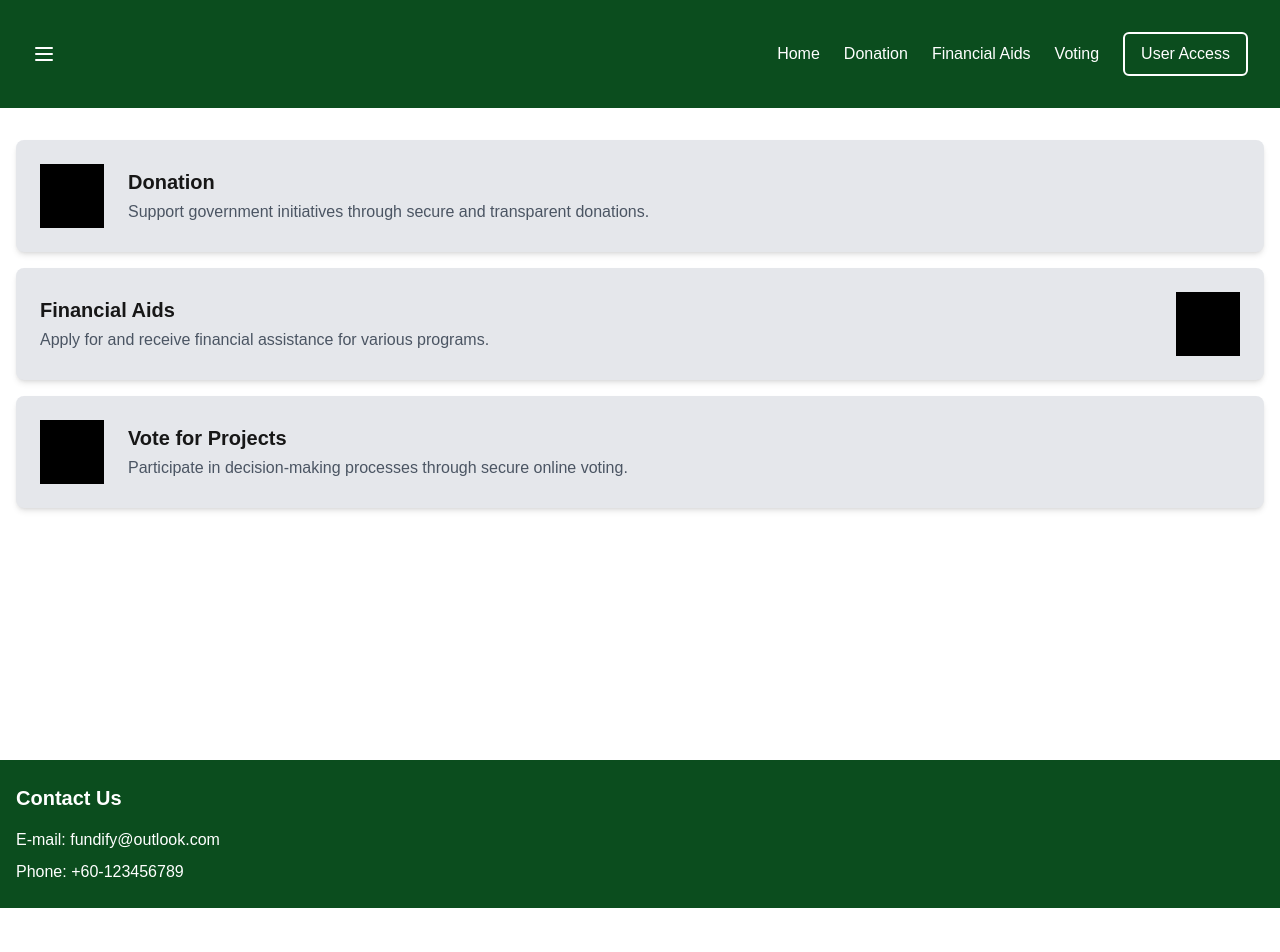
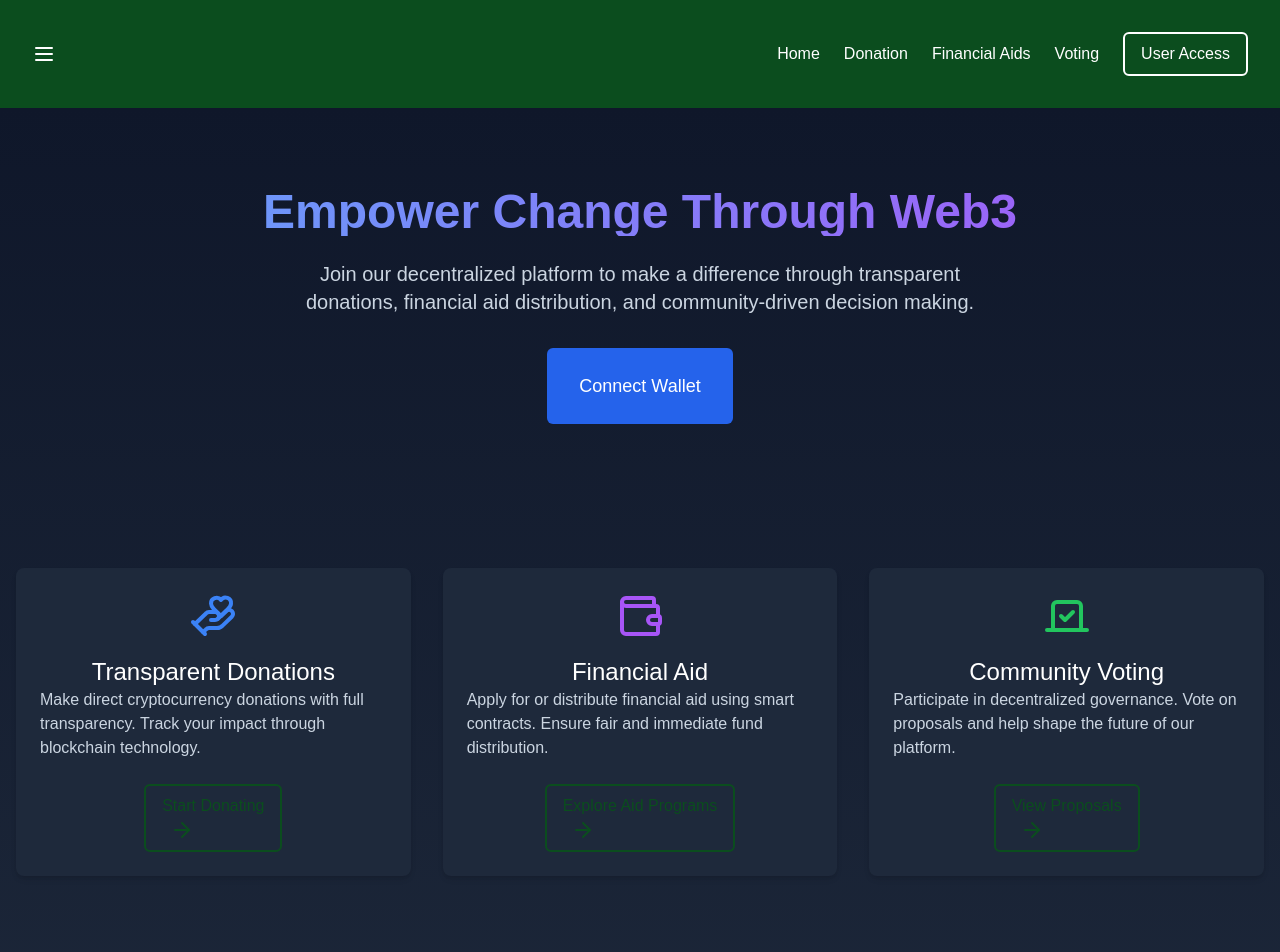
Before and after one commit to kaii3677/thaifundify, a Next.js app in the folder thaifundify/: page /mainpage in a window 1280 px wide. Shown: the top 952 px of the page. Before the commit the page ends 908 px from the top, so only its background shows below. Built offline with nearby package versions, Linux system fonts and the light colour scheme.

Commit message:
mainpage

```diff
--- a/thaifundify/app/financial/page.tsx
+++ b/thaifundify/app/financial/page.tsx
@@ -11,7 +11,7 @@ export default function Financial() {
   };
 
   return (
-    <div className="bg-gray-900 text-gray-100 min-h-screen">
+    <div className="bg-gray-900 text-gray-100 min-h-screen z-index-9">
 
       {/* Hero Banner */}
       <div className="relative bg-gray-800 overflow-hidden">
--- a/thaifundify/app/globals.css
+++ b/thaifundify/app/globals.css
@@ -24,7 +24,7 @@ body {
 .sticky-navbar {
   position: sticky;
   top: 0;
-  z-index: 10; /* Ensure it's on top of other elements */
+  z-index: 99; /* Ensure it's on top of other elements */
   background-color: #0B4D1E; /* Navbar background color */
   padding: 1rem; /* Optional: Adjust the padding if needed */
 }
--- a/thaifundify/app/login/page.tsx
+++ b/thaifundify/app/login/page.tsx
@@ -18,12 +18,12 @@ export default function Login() {
     <div className="min-h-screen flex flex-col">
 
       {/* Main Content */}
-      <main className="flex-1 max-w-7xl mx-auto px-4 py-8 w-full">
+      <main className="flex-1 max-w-7xl mx-auto px-0 py-0 w-full">
       {/* login Banner */}
         <div className="w-full h-50 mb-12 relative">
         <div className="image-wrapper">
                 <Image
-          src="/loginB2.png"
+          src="/loginB2.jpg"
           alt="Login Banner"
           layout="fill"
           objectFit="cover" // This will crop the image to fit the container while maintaining aspect ratio
--- a/thaifundify/app/mainpage/page.tsx
+++ b/thaifundify/app/mainpage/page.tsx
@@ -1,85 +1,112 @@
 'use client';
 
-import { Button } from "@/app/components/ui/Button"
-import { Card } from "@/app/components/ui/Card"
-import Link from "next/link"
-import { Menu } from 'lucide-react'
+import { Button } from "@/app/components/ui/Button";
+import { Card } from "@/app/components/ui/Card";
+import Link from "next/link";
+import { Menu, HandHeart, Wallet, Vote, ArrowRight } from 'lucide-react';
 import { useRouter } from 'next/navigation';
 
 export default function Mainpage() {
   const router = useRouter();
 
   const gotodonation = () => {
-    // Correct the path to navigate to the mainpage
-    router.push('/donation');  // Navigate to the MainPage using the correct route path
+    router.push('/donation');
   };
 
   const gotofinancial = () => {
-    // Correct the path to navigate to the mainpage
-    router.push('/financial');  // Navigate to the MainPage using the correct route path
+    router.push('/financial');
   };
 
   const gotovote = () => {
-    // Correct the path to navigate to the mainpage
-    router.push('/vote');  // Navigate to the MainPage using the correct route path
+    router.push('/vote');
   };
 
   return (
-    <div className="min-h-screen flex flex-col">
+    <div className="min-h-screen bg-gradient-to-b from-slate-900 to-slate-800 text-white">
+      {/* Hero Section */}
+      <header className="container mx-auto px-4 py-20 text-center">
+        <h1 className="text-5xl font-bold mb-6 bg-clip-text text-transparent bg-gradient-to-r from-blue-400 to-purple-500">
+          Empower Change Through Web3
+        </h1>
+        <p className="text-xl text-slate-300 mb-8 max-w-2xl mx-auto">
+          Join our decentralized platform to make a difference through transparent donations,
+          financial aid distribution, and community-driven decision making.
+        </p>
+        <Button className="bg-blue-600 hover:bg-blue-700 text-white px-8 py-6 rounded-lg text-lg">
+          Connect Wallet
+        </Button>
+      </header>
 
+      {/* Features Section */}
+      <section className="container mx-auto px-4 py-16">
+        <div className="grid md:grid-cols-3 gap-8">
+          {/* Donation Card */}
+          <Card  className="bg-slate-800 border-slate-700 hover:border-blue-500 transition-all cursor-pointer">
+            <div onClick={gotodonation} className="flex flex-col items-center p-6">
+              <HandHeart className="w-12 h-12 text-blue-500 mb-4" />
+              <h2 className="text-2xl text-white">Transparent Donations</h2>
+              <p className="text-slate-300 mb-6">
+                Make direct cryptocurrency donations with full transparency. Track your impact
+                through blockchain technology.
+              </p>
+              <Button variant="outline" className="group">
+                Start Donating
+                <ArrowRight className="ml-2 group-hover:translate-x-1 transition-transform" />
+              </Button>
+            </div>
+          </Card>
 
-      {/* Main Content */}
-      <main className="flex-1 max-w-7xl mx-auto px-4 py-8 space-y-4 w-full">
-        {/* Donation Card */}
-        <Card className="bg-gray-200">
-          <div onClick ={gotodonation}  className="p-6 flex items-center space-x-6">
-            <div className="w-16 h-16 bg-black shrink-0" />
-            <div>
-              <h2 className="text-xl font-semibold mb-1">Donation</h2>
-              <p className="text-gray-600">
-                Support government initiatives through secure and transparent donations.
+          {/* Financial Aid Card */}
+          <Card className="bg-slate-800 border-slate-700 hover:border-purple-500 transition-all cursor-pointer">
+            <div onClick={gotofinancial}  className="flex flex-col items-center p-6">
+              <Wallet className="w-12 h-12 text-purple-500 mb-4" />
+              <h2 className="text-2xl text-white">Financial Aid</h2>
+              <p className="text-slate-300 mb-6">
+                Apply for or distribute financial aid using smart contracts. Ensure fair and
+                immediate fund distribution.
               </p>
+              <Button variant="outline" className="group">
+                Explore Aid Programs
+                <ArrowRight className="ml-2 group-hover:translate-x-1 transition-transform" />
+              </Button>
             </div>
+          </Card>
+
+          {/* Voting Card */}
+          <Card  className="bg-slate-800 border-slate-700 hover:border-green-500 transition-all cursor-pointer">
+            <div onClick={gotovote} className="flex flex-col items-center p-6">
+              <Vote className="w-12 h-12 text-green-500 mb-4" />
+              <h2 className="text-2xl text-white">Community Voting</h2>
+              <p className="text-slate-300 mb-6">
+                Participate in decentralized governance. Vote on proposals and help shape
+                the future of our platform.
+              </p>
+              <Button variant="outline" className="group">
+                View Proposals
+                <ArrowRight className="ml-2 group-hover:translate-x-1 transition-transform" />
+              </Button>
+            </div>
+          </Card>
+        </div>
+      </section>
+
+      {/* Stats Section */}
+      <section className="container mx-auto px-4 py-16 text-center">
+        <div className="grid md:grid-cols-3 gap-8">
+          <div className="p-6">
+            <p className="text-4xl font-bold text-blue-500 mb-2">$2.5M+</p>
+            <p className="text-slate-300">Total Donations</p>
           </div>
-        </Card>
-
-        {/* Financial Aids Card */}
-        <Card className="bg-gray-200">
-          <div onClick ={gotofinancial} className="p-6 flex items-center justify-between">
-            <div>
-              <h2 className="text-xl font-semibold mb-1">Financial Aids</h2>
-              <p className="text-gray-600">
-                Apply for and receive financial assistance for various programs.
-              </p>
-            </div>
-            <div className="w-16 h-16 bg-black shrink-0" />
+          <div className="p-6">
+            <p className="text-4xl font-bold text-purple-500 mb-2">15K+</p>
+            <p className="text-slate-300">Aid Recipients</p>
           </div>
-        </Card>
-
-        {/* Vote for Projects Card */}
-        <Card className="bg-gray-200">
-          <div onClick ={gotovote} className="p-6 flex items-center space-x-6">
-            <div className="w-16 h-16 bg-black shrink-0" />
-            <div>
-              <h2 className="text-xl font-semibold mb-1">Vote for Projects</h2>
-              <p className="text-gray-600">
-                Participate in decision-making processes through secure online voting.
-              </p>
-            </div>
-          </div>
-        </Card>
-      </main>
-
-      {/* Footer */}
-      <footer className="bg-[#0B4D1E] text-white mt-auto">
-        <div className="max-w-7xl mx-auto px-4 py-6">
-          <h2 className="text-xl font-semibold mb-4">Contact Us</h2>
-          <div className="space-y-2">
-            <p>E-mail: fundify@outlook.com</p>
-            <p>Phone: +60-123456789</p>
+          <div className="p-6">
+            <p className="text-4xl font-bold text-green-500 mb-2">250+</p>
+            <p className="text-slate-300">Active Proposals</p>
           </div>
         </div>
-      </footer>
+      </section>
     </div>
-  )
+  );
 }
```
Also changed, not shown: thaifundify/public/loginB2.jpg (added), thaifundify/public/loginB2.png (deleted).
